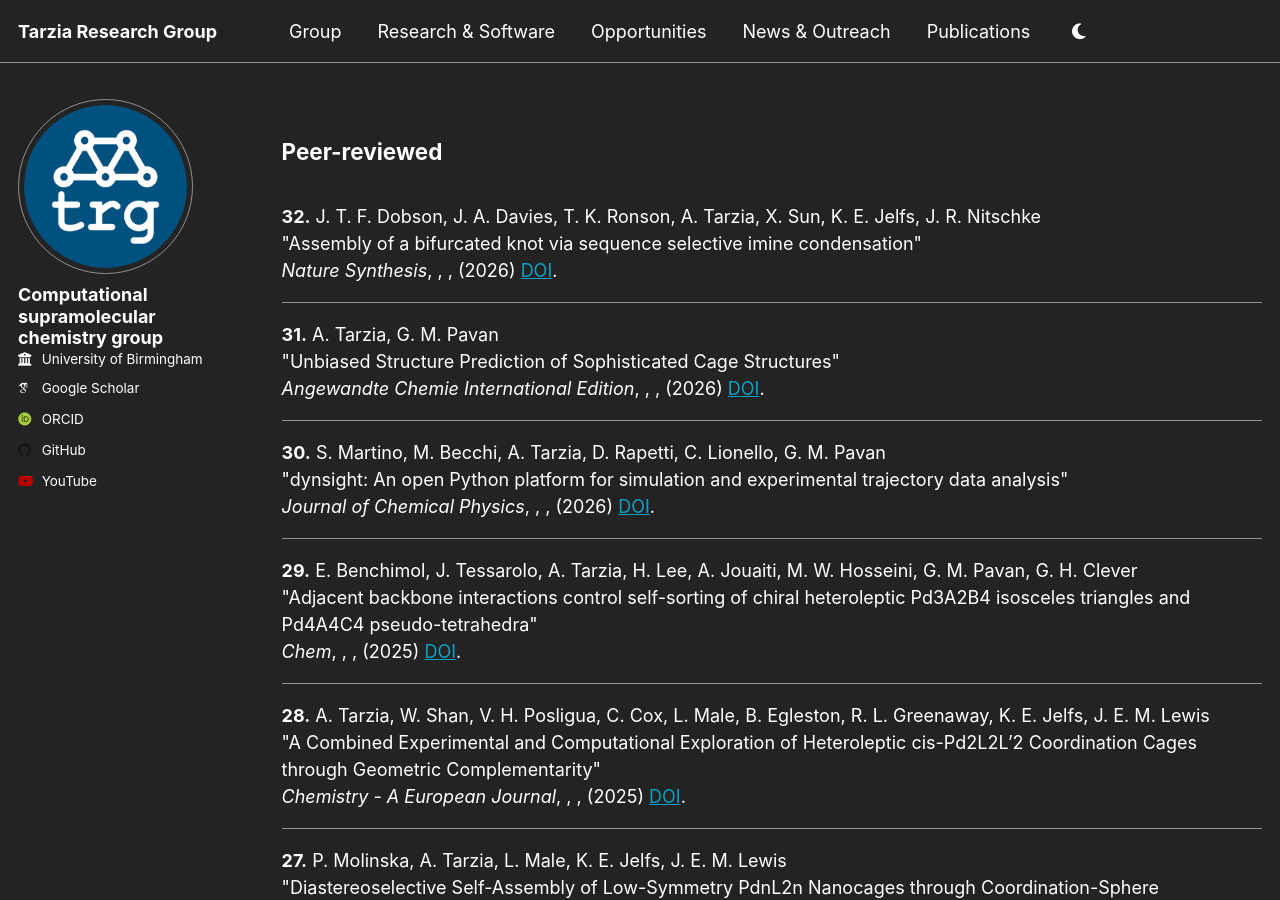
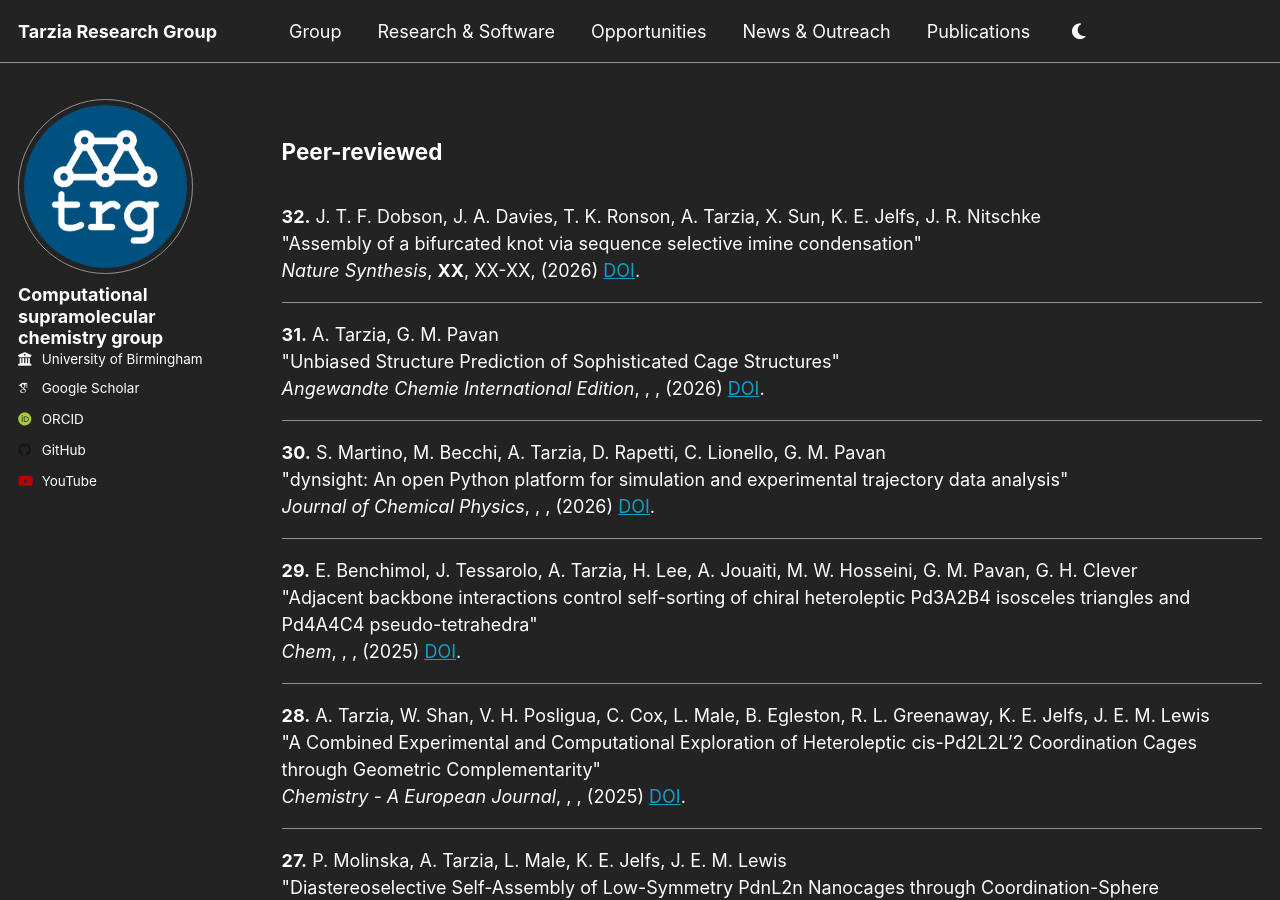
Before and after one commit to TarziaResearchGroup/TarziaResearchGroup.github.io, a Jekyll site: the page built from _pages/publications.html, in a window 1280 px wide and 900 px high, scrolled down 486 px. Built offline with Jekyll 4.4.1, drawn with Linux system fonts in a browser that asks for light colours; some web fonts are replaced; a script that is not in the unit is left out.

```diff
--- a/_data/publications.yml
+++ b/_data/publications.yml
@@ -3,6 +3,8 @@
   journal: Nature Synthesis
   date: 2026
   url: https://www.nature.com/articles/s44160-026-01115-3
+  volume: XX
+  pages: XX-XX
 
 - title: Unbiased Structure Prediction of Sophisticated Cage Structures
   authors: A. Tarzia, G. M. Pavan
```
